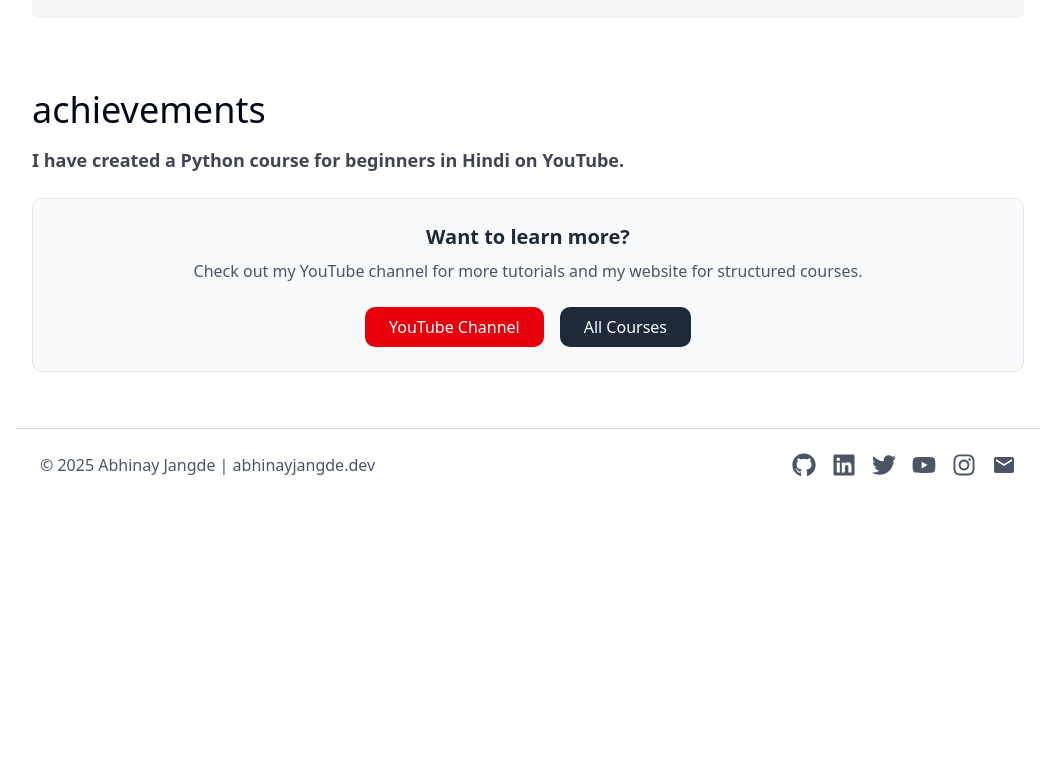
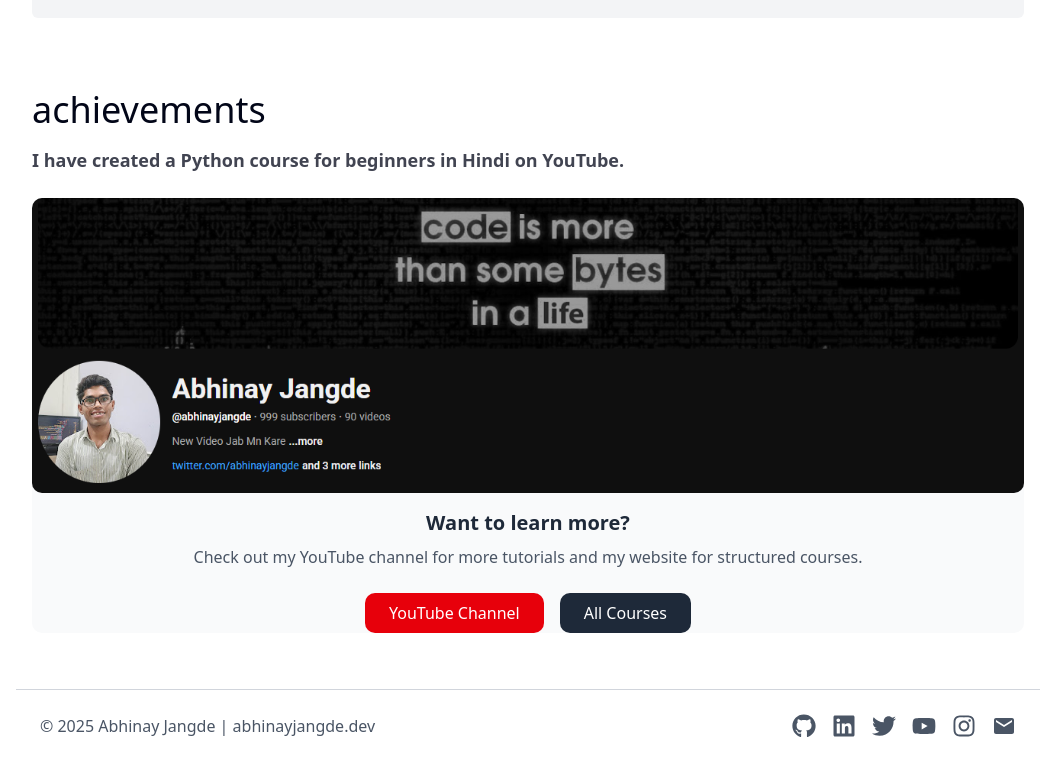
Before and after one commit to abhinayjangde/portfolio, a Next.js app: page / in a window 1280 px wide. Shown: the part 1797-2559 px from the top of the page, without its empty margins (112-1167 px from the left). Before the commit the page ends 2298 px from the top, so only its background shows below. Built offline with nearby package versions, Linux system fonts and the light colour scheme.

Commit message:
feat: add Achievements component displaying YouTube course and related links

```diff
--- a/components/Achievements.tsx
+++ b/components/Achievements.tsx
@@ -1,4 +1,5 @@
 import Link from "next/link";
+import Image from "next/image";
 
 export default function Achievements() {
     return (
@@ -12,15 +13,20 @@ export default function Achievements() {
                 YouTube.
             </p>
             <section className="">
-                <div className="mt-6 text-center p-6 bg-gray-50 dark:bg-neutral-900 rounded-lg border border-gray-200 dark:border-gray-800">
-                    <h3 className="text-xl font-bold mb-2 text-gray-800 dark:text-gray-100">
+                <div className="mt-6 text-center bg-gray-50 dark:bg-neutral-900 rounded-lg">
+                    {/*
+                    */}
+
+                    <Image src={"/yt.png"} alt="" width={1300} height={386} className="rounded-lg" />
+                    <h3 className="text-xl mt-4 font-bold mb-2 text-gray-800 dark:text-gray-100">
                         Want to learn more?
                     </h3>
                     <p className="text-gray-600 dark:text-gray-400 mb-6">
                         Check out my YouTube channel for more tutorials and my
                         website for structured courses.
                     </p>
-                    <div className="flex flex-wrap justify-center gap-4">
+
+                     <div className="flex flex-wrap justify-center gap-4">
                         <Link
                             href="https://www.youtube.com/@abhinayjangde"
                             target="_blank"
```
